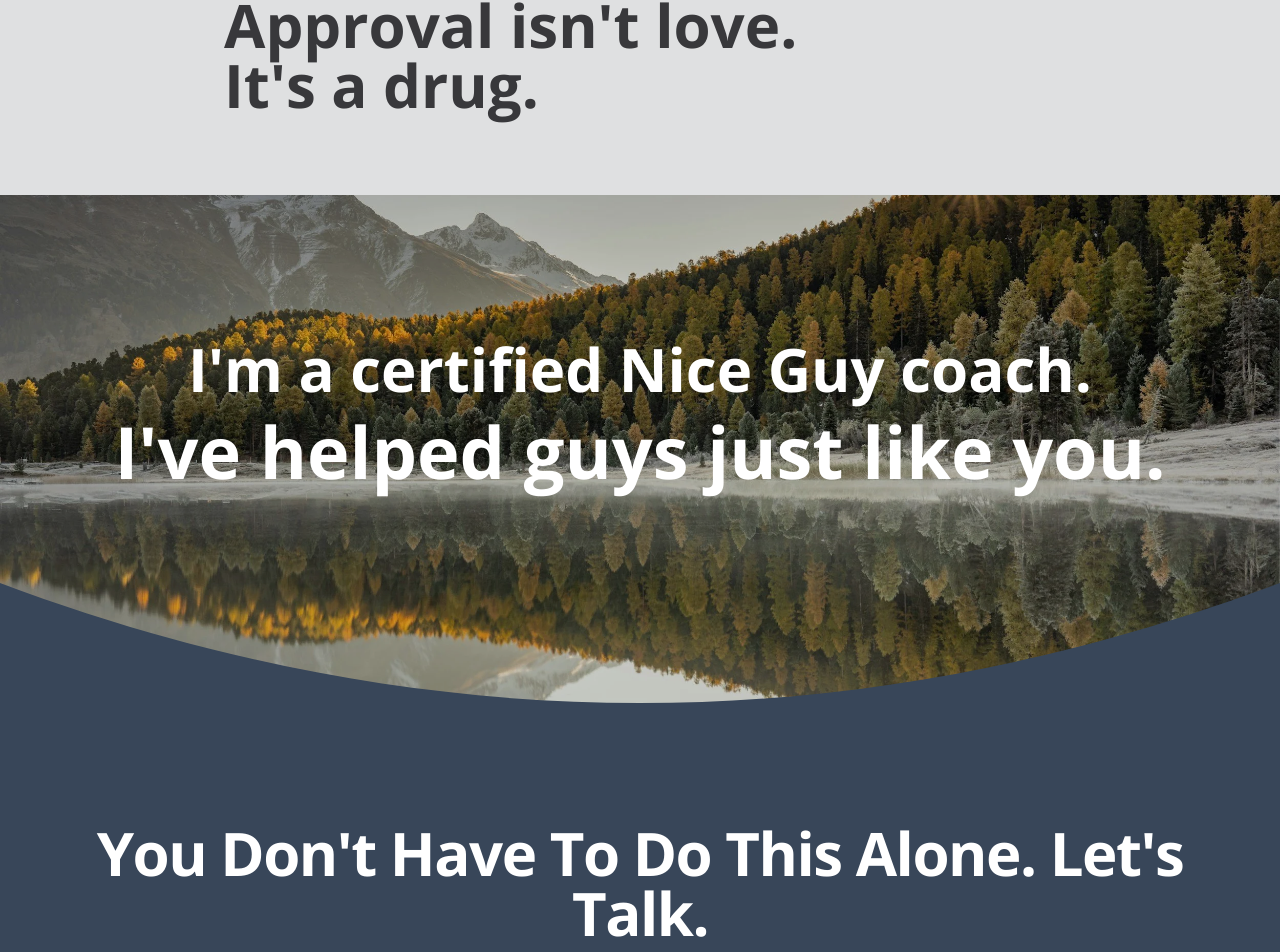
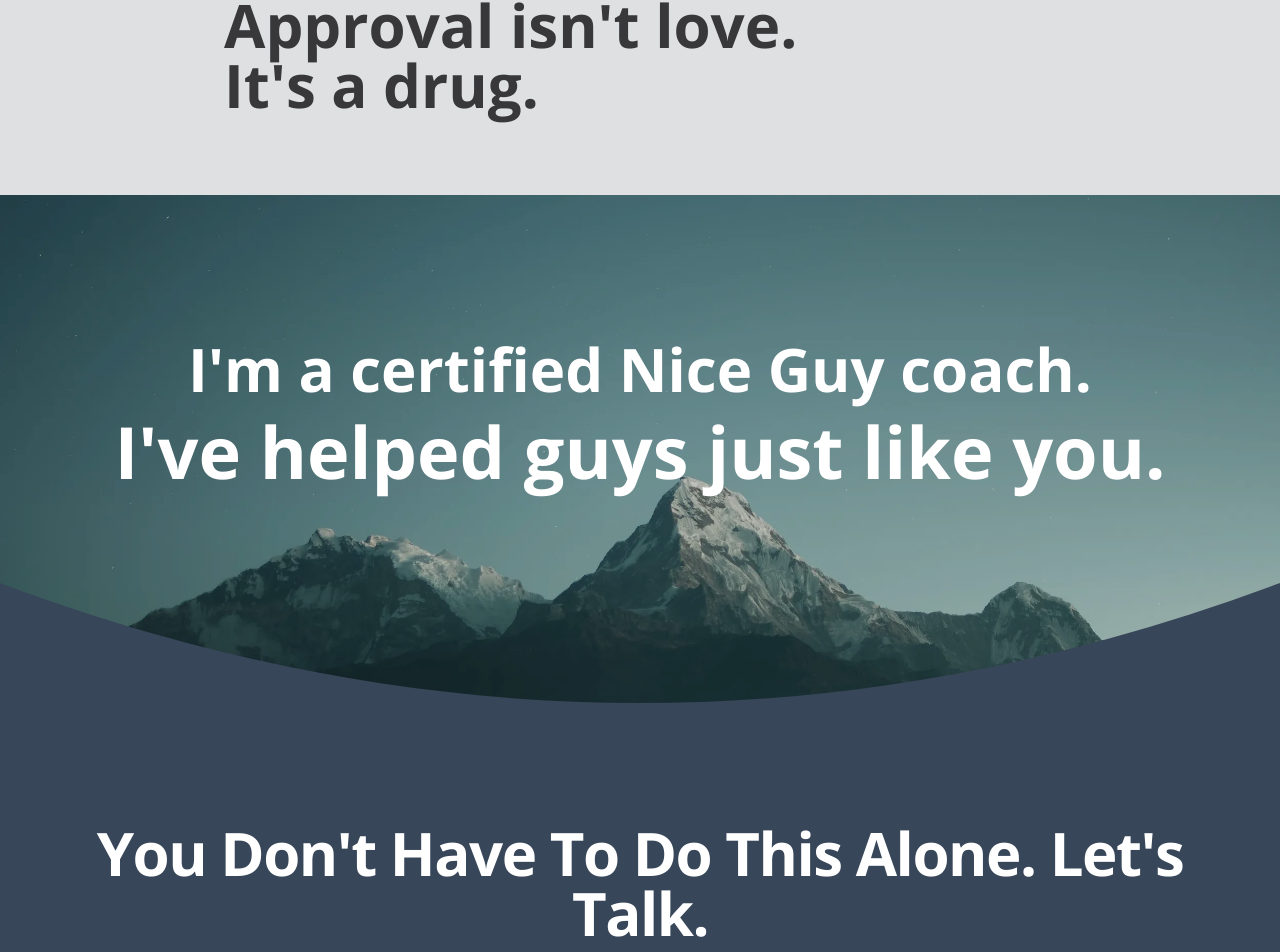
Before and after one commit to michaelzick/michaelzick.com, a Next.js app: page / in a window 1280 px wide. Shown: the part 1141-2093 px from the top of the page. Built offline with nearby package versions, Linux system fonts and the light colour scheme; no server answers.

Commit message:
chore: Update BeginningSection background image from lake_reflection to mountains.

```diff
--- a/components/sections/BeginningSection.tsx
+++ b/components/sections/BeginningSection.tsx
@@ -59,7 +59,7 @@ export function BeginningSection({
       <section
         className="relative overflow-hidden py-56"
         style={{
-          backgroundImage: "url('/img/lake_reflection_2500.webp')",
+          backgroundImage: "url('/img/mountains_2500.webp')",
           backgroundSize: 'cover',
           backgroundPosition: 'center',
         }}
```
